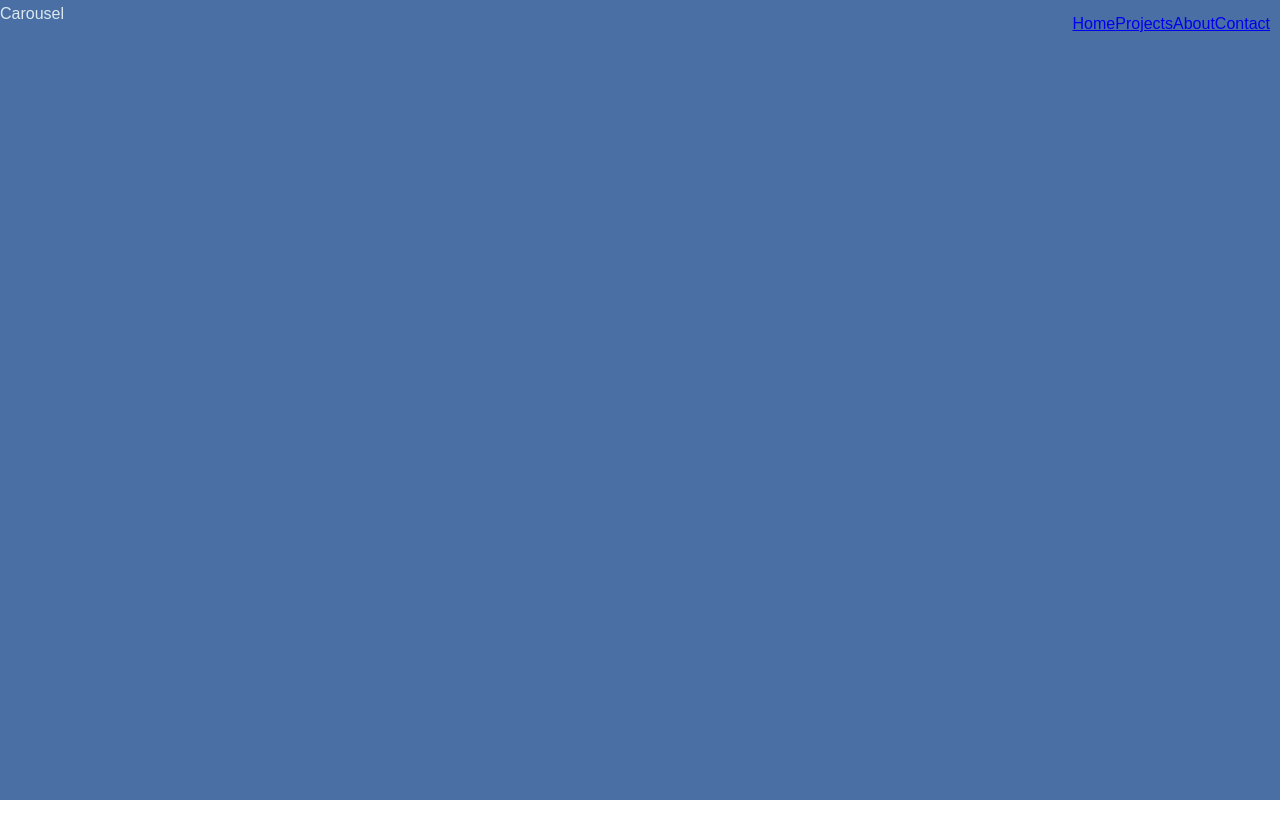
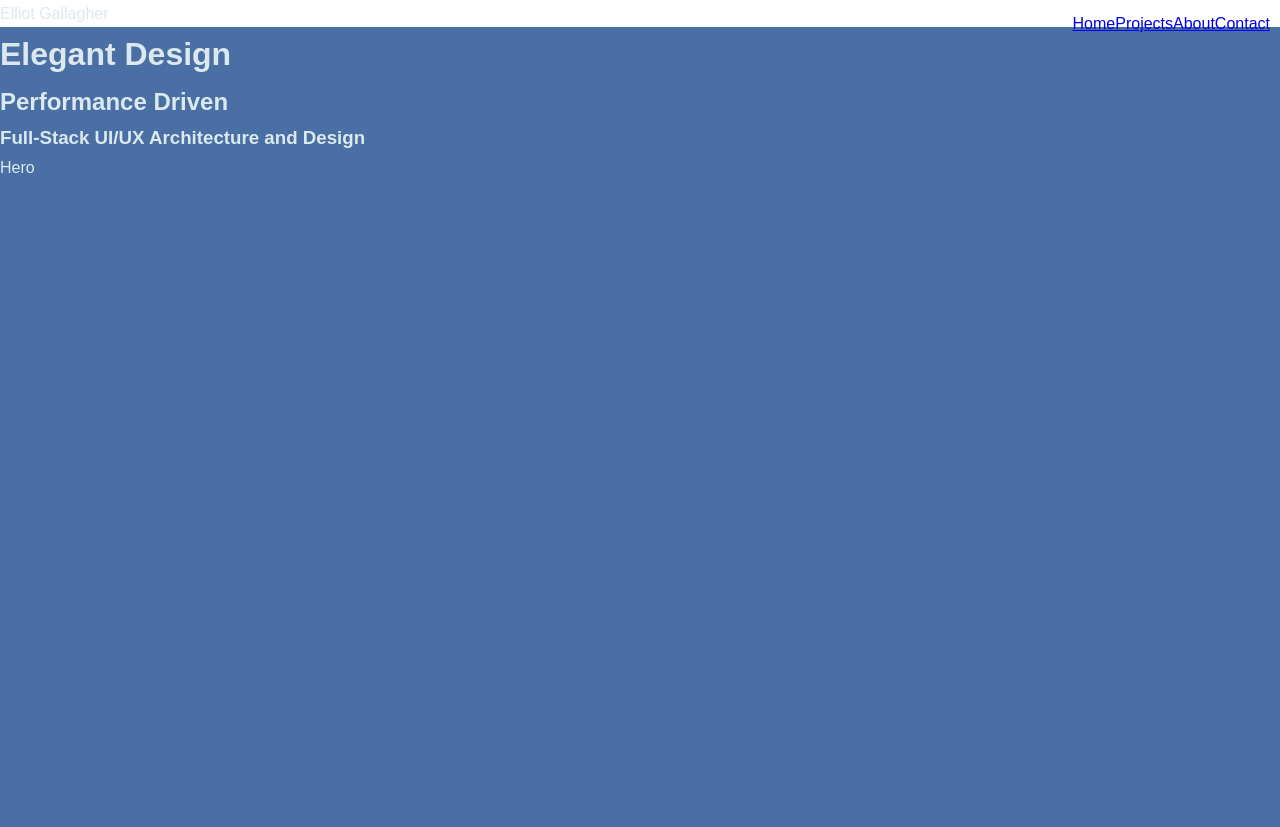
Before and after one commit to ekg-91/portfolio, a React (Create React App) app: page / in a window 1280 px wide. Before the commit the page ends 800 px from the top, so only its background shows below. Built offline with nearby package versions, Linux system fonts and the light colour scheme; a web font is replaced by a local one.

Commit message:
feat: started redoing home page

```diff
--- a/src/App.js
+++ b/src/App.js
@@ -11,17 +11,6 @@ import Contact from './pages/Contact';
 
 export default function App () {
   const [state] = useState({
-    title: 'Elliot Gallagher',
-    headerLinks: [
-      { title: 'Home', path: '/' },
-      { title: 'About', path: '/about' },
-      { title: 'Contact', path: '/contact' }
-    ],
-    home: {
-      title: 'Elegant Design',
-      subTitle: 'Performance Driven',
-      text: 'Check out my work below'
-    },
     projects: {
       title: 'Projects'
     },
@@ -36,6 +25,7 @@ export default function App () {
   return (
     <div className="app">
       <Router>
+        <div class="logo">Elliot Gallagher</div>
         <Nav />
 
         <Route path="/" exact render={() => <Home />} />
@@ -44,10 +34,6 @@ export default function App () {
         <Route path="/contact" render={() => <Contact />} />
         <Footer />
         {/*
-                <div class="logo">Elliot Gallagher</div>
-
-
-
          <Container className='p-0' fluid>
           <Navbar className='border-bottom' bg='transparent' expand='lg'>
             <Navbar.Brand>Elliot Gallagher</Navbar.Brand>
--- a/src/components/Carousel.js
+++ /dev/null
@@ -1,69 +0,0 @@
-import React, { useState } from 'react';
-
-import Card from './Card';
-
-import CratesLogo from '../assets/images/Crates_Media_Logo.png';
-import AthamesLogo from '../assets/images/Athames_Banner.png';
-import Placeholder from '../assets/images/yikes.png';
-
-export default function Carousel () {
-  const [state, setState] = useState({
-    items: [
-      {
-        id: 0,
-        title: 'Crates Media',
-        subTitle: 'Independent Digital Services Agency',
-        imgSrc: CratesLogo,
-        link: 'http://crates.media',
-        selected: false
-      },
-      {
-        id: 1,
-        title: 'About Me',
-        subTitle: 'A bit more about who I am',
-        imgSrc: AthamesLogo,
-        link: '/about',
-        selected: false
-      },
-      {
-        id: 2,
-        title: 'More Projects...',
-        subTitle: 'See what else I\'ve built',
-        imgSrc: Placeholder,
-        link: 'https://github.com/ekg-91',
-        selected: false
-      }
-    ]
-  });
-
-  const handleCardClick = (id, card) => {
-    let items = [...state.items];
-
-    items[id].selected = items[id].selected ? false : true;
-
-    items.forEach(item => {
-      if(item.id !== id) {
-        item.selected = false;
-      }
-    });
-
-    setState({
-      items
-    });
-  }
-
-  const makeItems = (items) => {
-    return items.map(item => {
-      return <Card item={item} click={(e => handleCardClick(item.id, e))} key={item.id} />
-    });
-  }
-
-  return (
-    <div>Carousel
-    {/* <Container fluid={true}>
-            <Row className='justify-content-around'>
-              {makeItems(state.items)}
-            </Row>
-          </Container> */}</div>
-  );
-}
--- a/src/components/Footer.js
+++ b/src/components/Footer.js
@@ -2,7 +2,7 @@ import React from 'react';
 
 function Footer () {
   return (
-    <footer className='mt-5'>
+    <footer className='footer'>
       {/* <Container>
               <Row className='border-top justify-content-between p-3'>
                 <Col className='p-0' md={3} sm={12}>
--- a/src/components/Hero.js
+++ b/src/components/Hero.js
@@ -1,21 +1,64 @@
-import React from 'react';
+import React, { useState } from 'react';
 
-function Hero(props) {
+import Card from './Card';
+
+import CratesLogo from '../assets/images/Crates_Media_Logo.png';
+import AthamesLogo from '../assets/images/Athames_Banner.png';
+import Placeholder from '../assets/images/yikes.png';
+
+export default function Hero () {
+  const [state, setState] = useState({
+    items: [
+      {
+        id: 0,
+        title: 'Crates Media',
+        subTitle: 'Independent Digital Services Agency',
+        imgSrc: CratesLogo,
+        link: 'http://crates.media',
+        selected: false
+      },
+      {
+        id: 1,
+        title: 'About Me',
+        subTitle: 'A bit more about who I am',
+        imgSrc: AthamesLogo,
+        link: '/about',
+        selected: false
+      },
+      {
+        id: 2,
+        title: 'More Projects...',
+        subTitle: 'See what else I\'ve built',
+        imgSrc: Placeholder,
+        link: 'https://github.com/ekg-91',
+        selected: false
+      }
+    ]
+  });
+
+  const handleCardClick = (id, card) => {
+    let items = [...state.items];
+
+    items[id].selected = items[id].selected ? false : true;
+
+    items.forEach(item => {
+      if(item.id !== id) {
+        item.selected = false;
+      }
+    });
+
+    setState({
+      items
+    });
+  }
+
+  const makeItems = (items) => {
+    return items.map(item => {
+      return <Card item={item} click={(e => handleCardClick(item.id, e))} key={item.id} />
+    });
+  }
+
   return (
-    <div>Hero
-    {/* <Jumbotron className='bg-transparent jumbotron-fluid p-0'>
-          <Container fluid='true'>
-            <Row className='justify-content-center'>
-              <Col md={8}>
-                {props.title && <h1 className='display-1 font-weight-bolder'>{props.title}</h1>}
-                {props.subTitle && <h3 className='display-4 font-weight-light'>{props.subTitle}</h3>}
-                {props.text && <h3 className='lead font-weight-light'>{props.text}</h3>}
-              </Col>
-            </Row>
-          </Container>
-        </Jumbotron> */}
-    </div>
+    <div className="hero">Hero</div>
   );
 }
-
-export default Hero;
--- a/src/pages/Home.js
+++ b/src/pages/Home.js
@@ -1,11 +1,14 @@
 import React from 'react';
 
-import Carousel from '../components/Carousel';
+import Hero from '../components/Hero';
 
 export default function Home (props) {
   return (
     <div class="home">
-      <Carousel className="home__carousel" />
+      <h1 className="heading-primary--main">Elegant Design</h1>
+      <h2 className="heading-primary--sub">Performance Driven</h2>
+      <h3 className="heading-secondary">Full-Stack UI/UX Architecture and Design</h3>
+      <Hero className="home__carousel" />
     </div>
   );
 }
--- a/src/sass/base/_typography.scss
+++ b/src/sass/base/_typography.scss
@@ -1,7 +1,7 @@
 body {
   font-family: Muli, sans-serif;
   font-weight: 400;
-  font-size: 1.6rem;
+  font-size: $default-font-size;
   line-height: 1.7;
   color: $color-primary-extra-light;
 }
```
